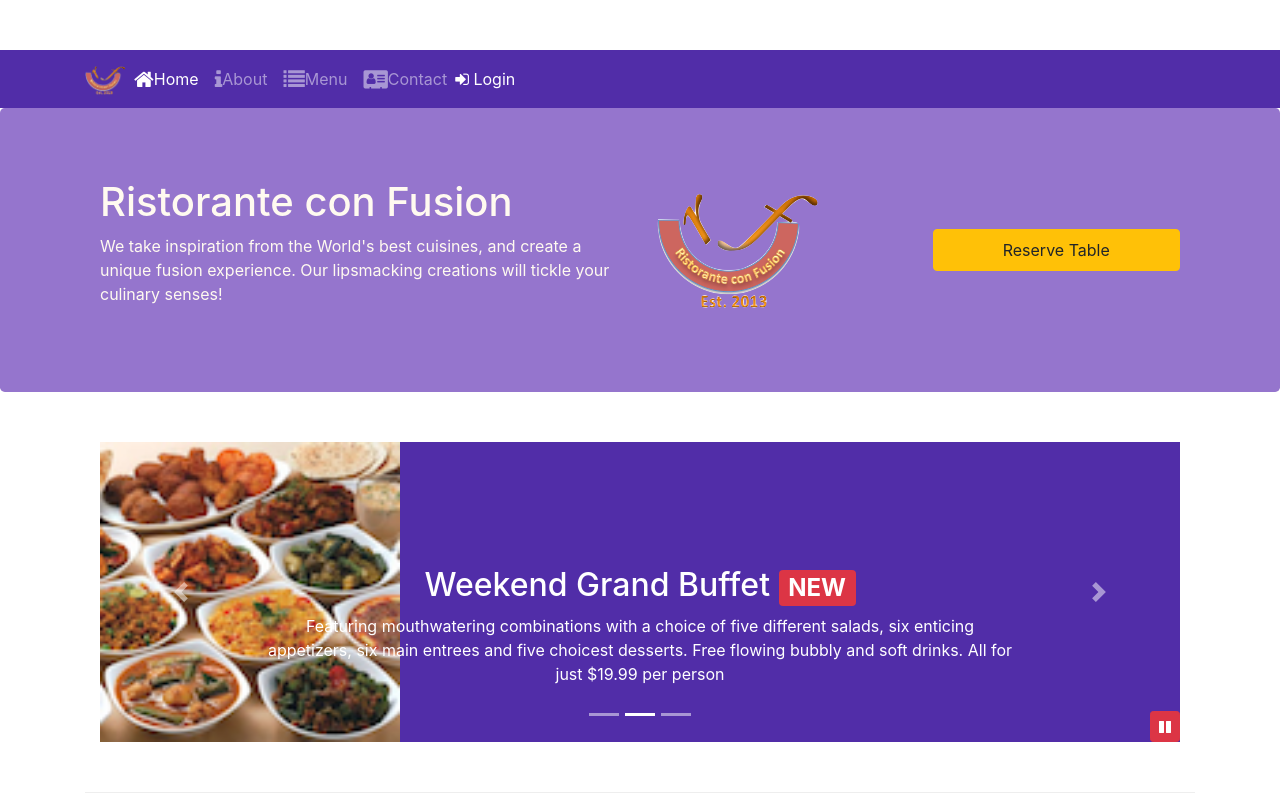
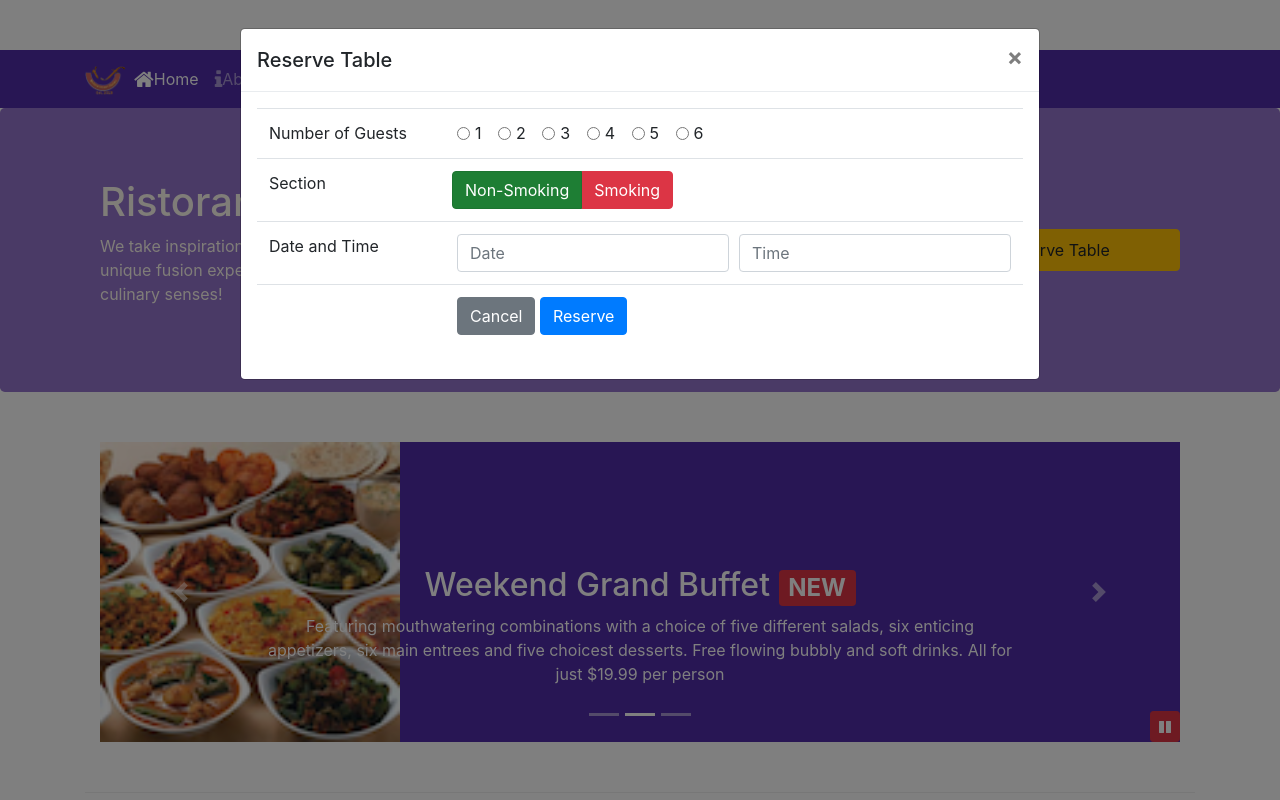
Before and after one commit to lynnenguyen/bootstrap-test, a website: page index.html in a window 1280 px wide. Both pictures are taken after a click on the button "Reserve Table". Shown: the top 800 px of the page. Drawn offline with nearby package versions, Linux system fonts and the light colour scheme; files that its build step writes are made by us from their sources.

Commit message:
task 2 - add js functionality to reserve table modal

```diff
--- a/index.html
+++ b/index.html
@@ -44,7 +44,7 @@
             <div class="modal-content">
                 <div class="modal-header">
                     <h5 class="modal-title">Reserve Table</h5>
-                    <button type="button" class="close" aria-label="Close">
+                    <button type="button" class="close" aria-label="Close" id="exitReserveModal">
                       <span aria-hidden="true">&times;</span>
                     </button>
                 </div>
@@ -188,7 +188,7 @@
                     <img src="img/logo.png" class="img-fluid">
                 </div>
                 <div class="col-12 col-sm align-self-center">
-                    <a role="button" class="btn btn-block nav-link btn-warning" href="#reservationModal">Reserve Table</a>
+                    <a role="button" class="btn btn-block nav-link btn-warning" href="#reservationModal" id="reserveTableButton">Reserve Table</a>
                 </div>
             </div>
         </div>
@@ -371,7 +371,16 @@
                     $("#carouselButton").children("span").addClass('fa-pause');
                 }
             });
+
+            $("#reserveTableButton").click(function(){
+                $("#reservationModal").modal('show');
+            });
+            $("#exitReserveModal").click(function(){
+                $("#reservationModal").modal('hide');
+            });
         });
+
+
     </script>
 </body>
 
```
